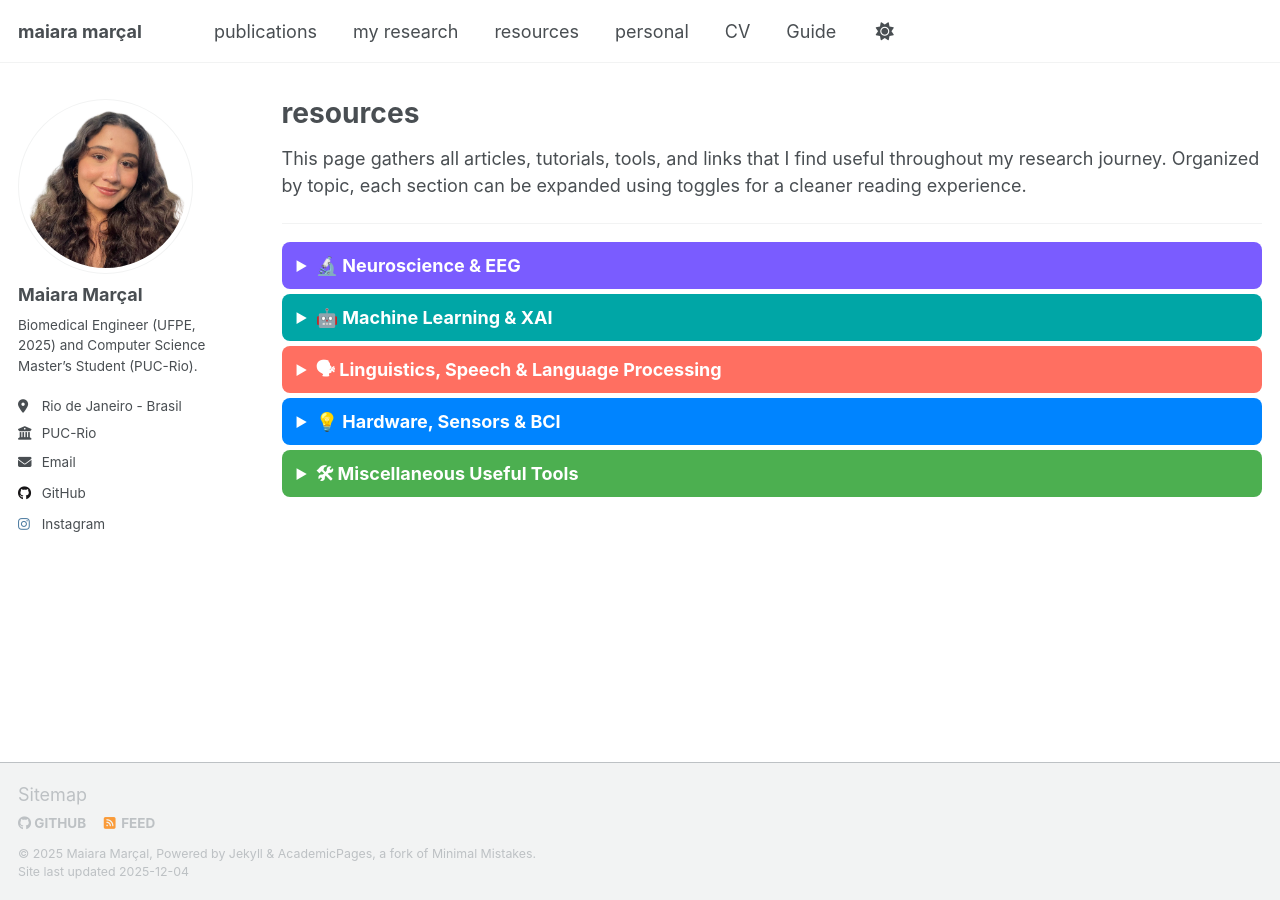
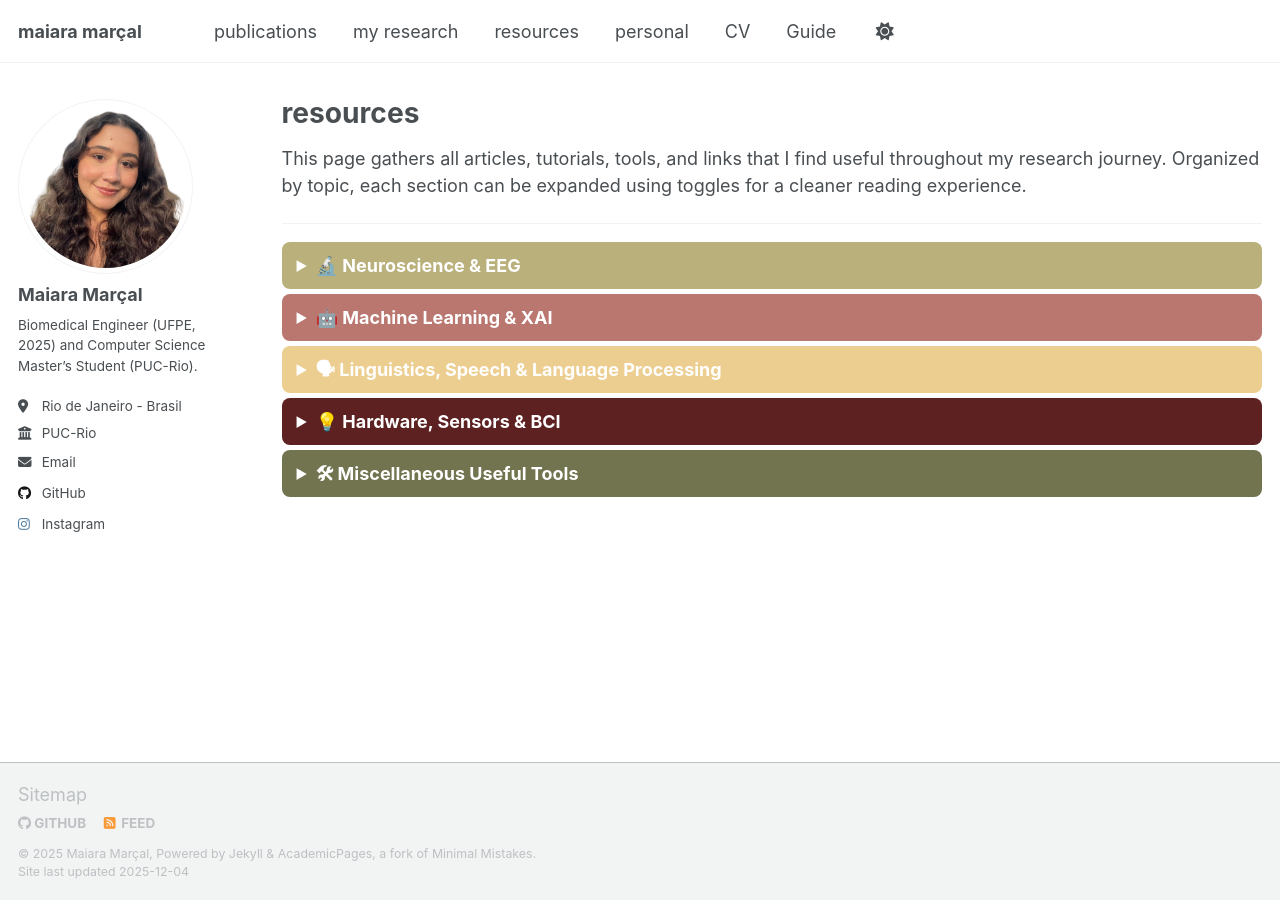
Before and after one commit to maiaramaaraujo/maiaramaaraujo.github.io, a Jekyll site: the page built from _pages/resources.html, in a window 1280 px wide. Built offline with Jekyll 4.4.1, drawn with Linux system fonts in a browser that asks for light colours; a script that is not in the unit is left out.

Commit message:
Update resources.html

```diff
--- a/_pages/resources.html
+++ b/_pages/resources.html
@@ -90,12 +90,12 @@ author_profile: true
   border-radius: 8px;
 }
 
-/* Color themes */
-.neuro { background: #7a5cff; }
-.ml { background: #00a6a6; }
-.ling { background: #ff6f61; }
-.hardware { background: #0084ff; }
-.misc { background: #4caf50; }
+/* Updated color themes */
+.neuro { background: #B9B07B; }
+.ml { background: #BA7770; }
+.ling { background: #EDCE91; }
+.hardware { background: #5C2120; }
+.misc { background: #71744F; }
 
 a { color: #333; text-decoration: none; }
 a:hover { text-decoration: underline; }
```
